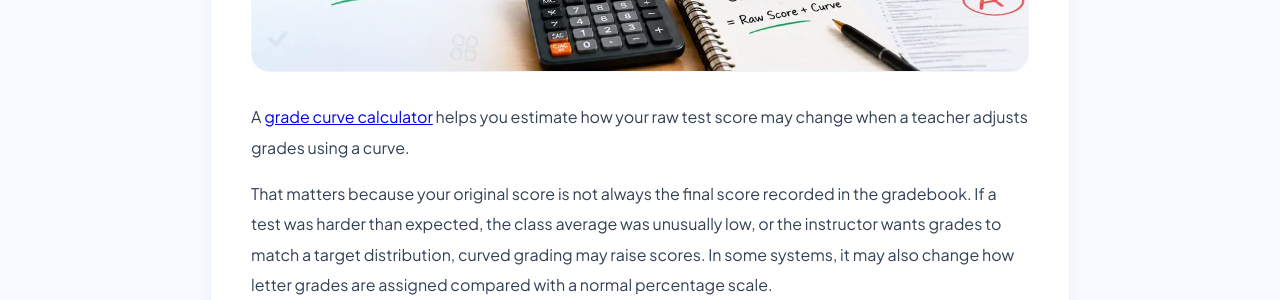
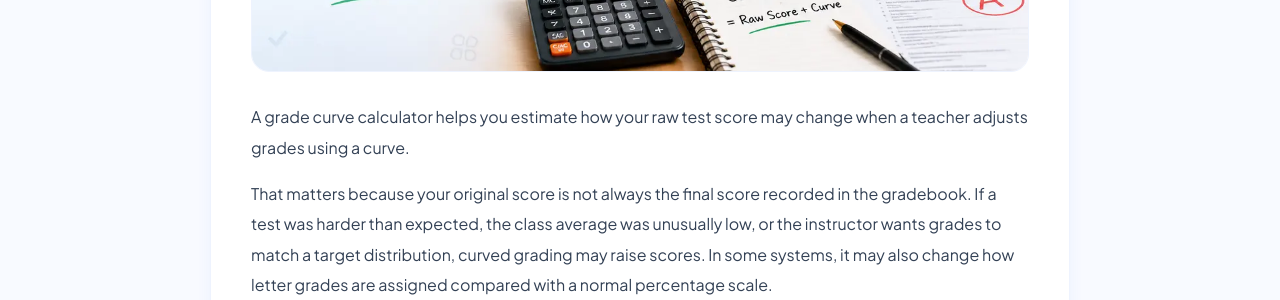
Before and after one commit to zaidmeo09-dhangal/studentcalctools, a Jekyll site: the page built from _posts/2026-07-09-grade-curve-calculator-how-curved-grading-works.md, in a window 1280 px wide and 900 px high, scrolled down 757 px. Shown: the part 154-454 px from the top of the window. Built offline with Jekyll 4.4.1, drawn with Linux system fonts in a browser that asks for light colours; part of the change alters nothing that is shown.

```diff
--- a/_posts/2026-07-09-grade-curve-calculator-how-curved-grading-works.md
+++ b/_posts/2026-07-09-grade-curve-calculator-how-curved-grading-works.md
@@ -20,7 +20,7 @@ featured_image: /assets/images/grade-curve-calculator-how-curved-grading-works.w
 image_alt: Grade Curve Calculator How Curved Grading Works
 read_time: 5 min read
 ---
-A [grade curve calculator](https://studentcalctools.com/grade-curve-calculator/) helps you estimate how your raw test score may change when a teacher adjusts grades using a curve.
+A grade curve calculator helps you estimate how your raw test score may change when a teacher adjusts grades using a curve.
 
 That matters because your original score is not always the final score recorded in the gradebook. If a test was harder than expected, the class average was unusually low, or the instructor wants grades to match a target distribution, curved grading may raise scores. In some systems, it may also change how letter grades are assigned compared with a normal percentage scale.
 
@@ -352,8 +352,6 @@ A student with 36% can move to 60%, while a student with 81% moves to 90%. That
 | Square-root curve | √Raw Grade × 10 | Helping low scores recover | Can create big score jumps |
 
 
-
-
 ## **Which Grade Curve Method Should You Use?**
 
 Use the method your teacher or syllabus gives you.
```
